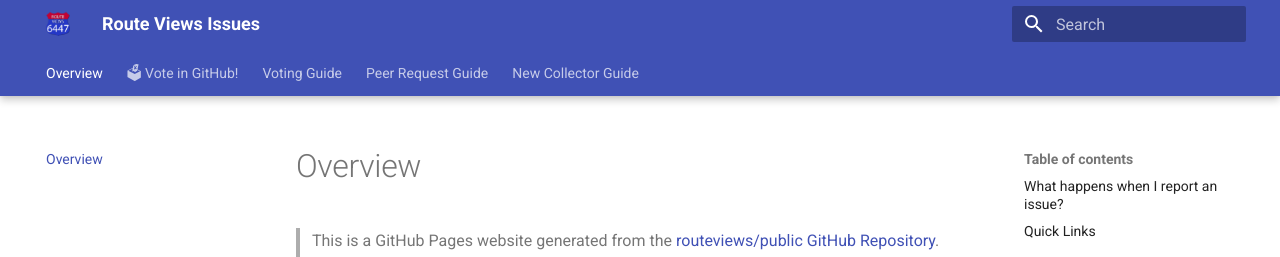
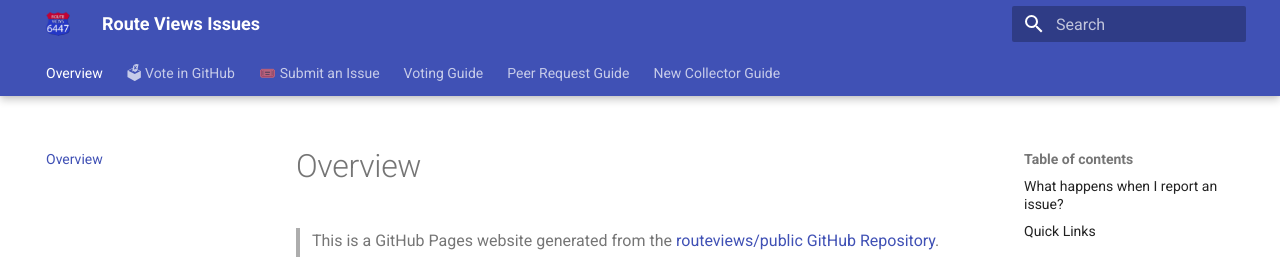
Before and after one commit to routeviews/issues, an MkDocs documentation site: the page built from docs/README.md, in a window 1280 px wide. Shown: the top 257 px of the page. Built offline with MkDocs 1.6.1 and Material for MkDocs 9.7.7, drawn with Linux system fonts in a browser that asks for light colours.

Commit message:
Enable submitting an issue from main menu

```diff
--- a/mkdocs.yml
+++ b/mkdocs.yml
@@ -6,7 +6,8 @@
 #
 nav:
   - README.md
-  - 🗳 Vote in GitHub!: https://github.com/routeviews/public/issues?q=is%3Aissue+is%3Aopen+sort%3Areactions-%2B1-desc
+  - 🗳 Vote in GitHub: https://github.com/routeviews/public/issues?q=is%3Aissue+is%3Aopen+sort%3Areactions-%2B1-desc
+  - 🎟️ Submit an Issue: https://github.com/routeviews/public/issues/new/choose
   - Voting Guide: voting.md
   - Peer Request Guide: peer-request.md
   - New Collector Guide: new-collector.md
```
